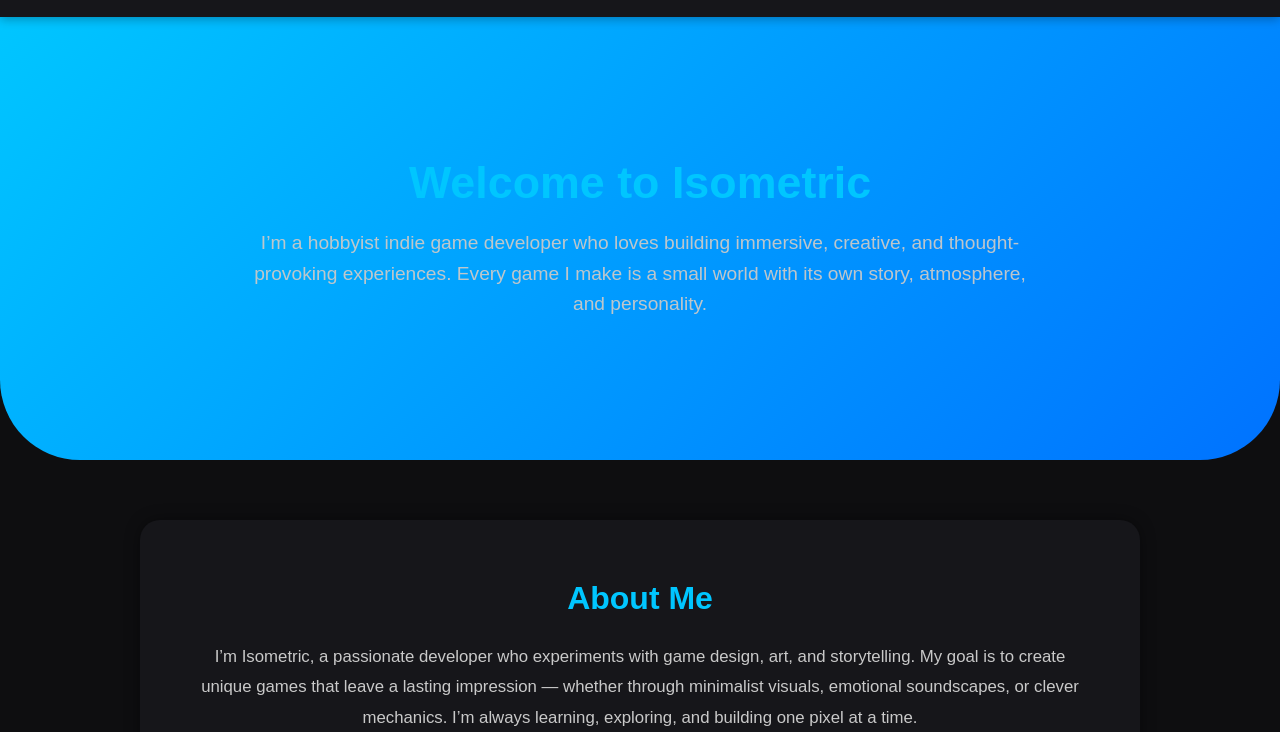
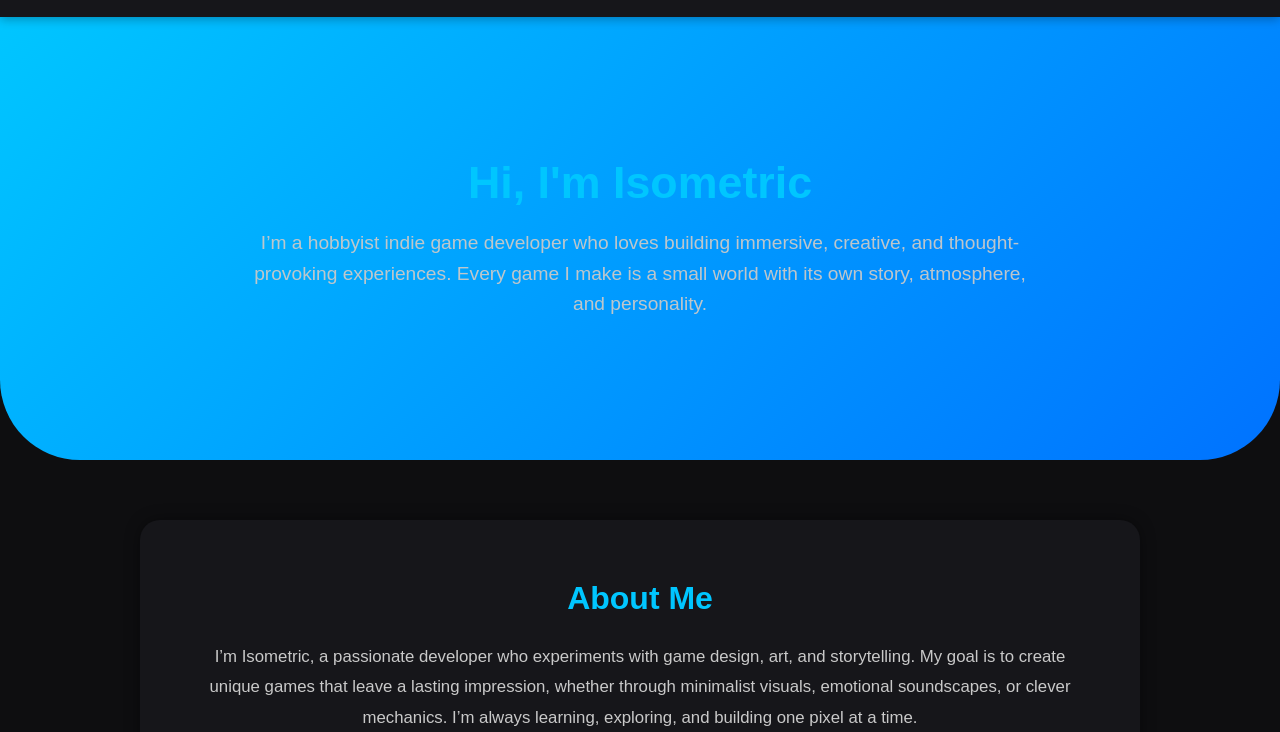
Before and after one commit to IsometricDev/isometricdev.github.io, a plain HTML site: page index.html in a window 1280 px wide. Shown: the part 68-800 px from the top of the page. Drawn offline with Linux system fonts and the light colour scheme; a web font is replaced by a local one.

Commit message:
Update index.html

```diff
--- a/index.html
+++ b/index.html
@@ -174,7 +174,7 @@
   </header>
 
   <section id="hero">
-    <h2>Welcome to Isometric</h2>
+    <h2>Hi, I'm Isometric</h2>
     <p>
       I’m a hobbyist indie game developer who loves building immersive, creative, and thought-provoking experiences.
       Every game I make is a small world with its own story, atmosphere, and personality.
@@ -185,7 +185,7 @@
     <h2>About Me</h2>
     <p>
       I’m Isometric, a passionate developer who experiments with game design, art, and storytelling.
-      My goal is to create unique games that leave a lasting impression — whether through minimalist visuals, emotional soundscapes, or clever mechanics.
+      My goal is to create unique games that leave a lasting impression, whether through minimalist visuals, emotional soundscapes, or clever mechanics.
       I’m always learning, exploring, and building one pixel at a time.
     </p>
   </section>
@@ -228,7 +228,7 @@ function copyEmail() {
 
 
   <footer>
-    © 2025 Isometric — Indie Game Developer. All Rights Reserved.
+    © 2025 - present Isometric — Indie Game Developer. All Rights Reserved.
   </footer>
 </body>
 </html>
```
